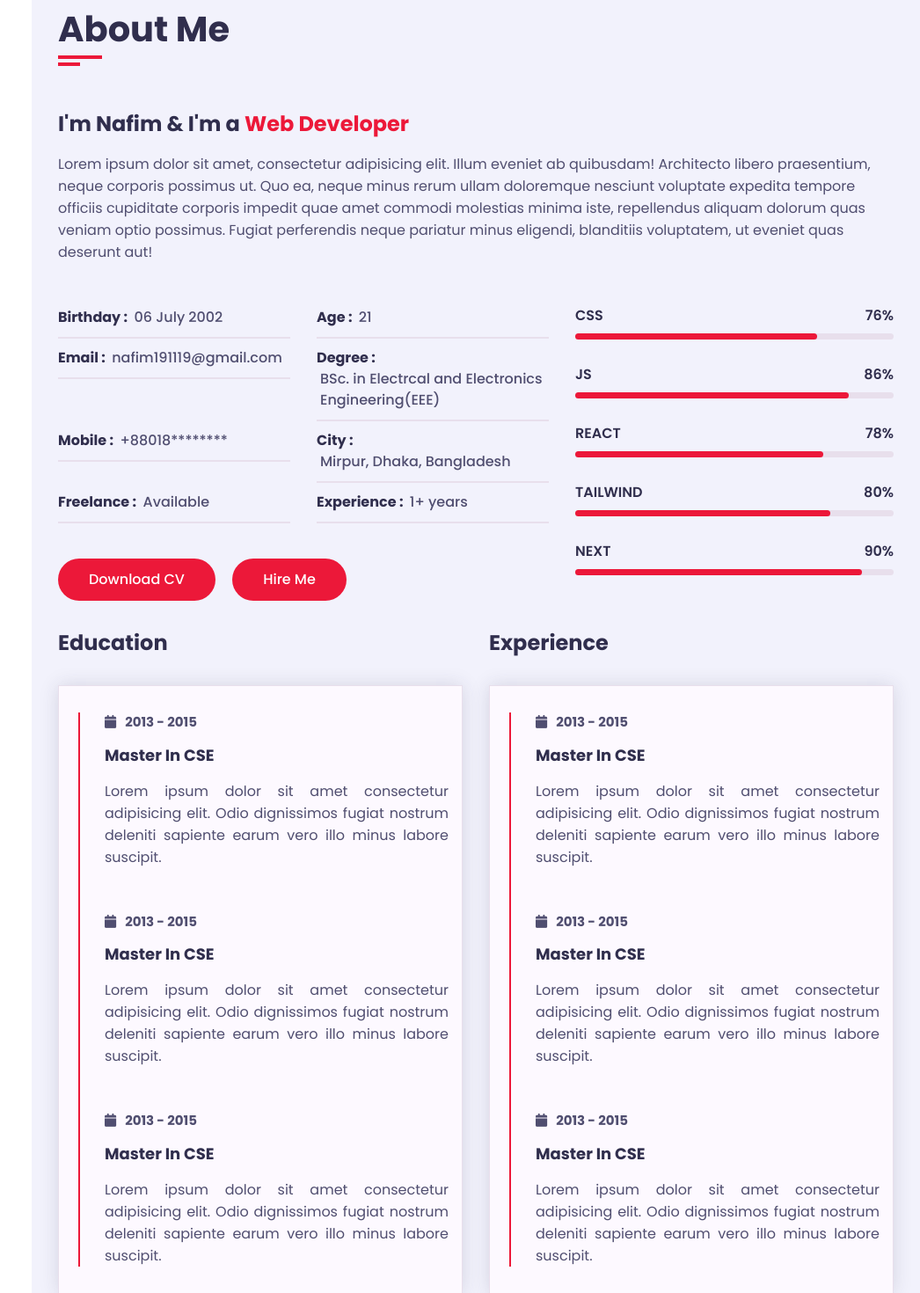
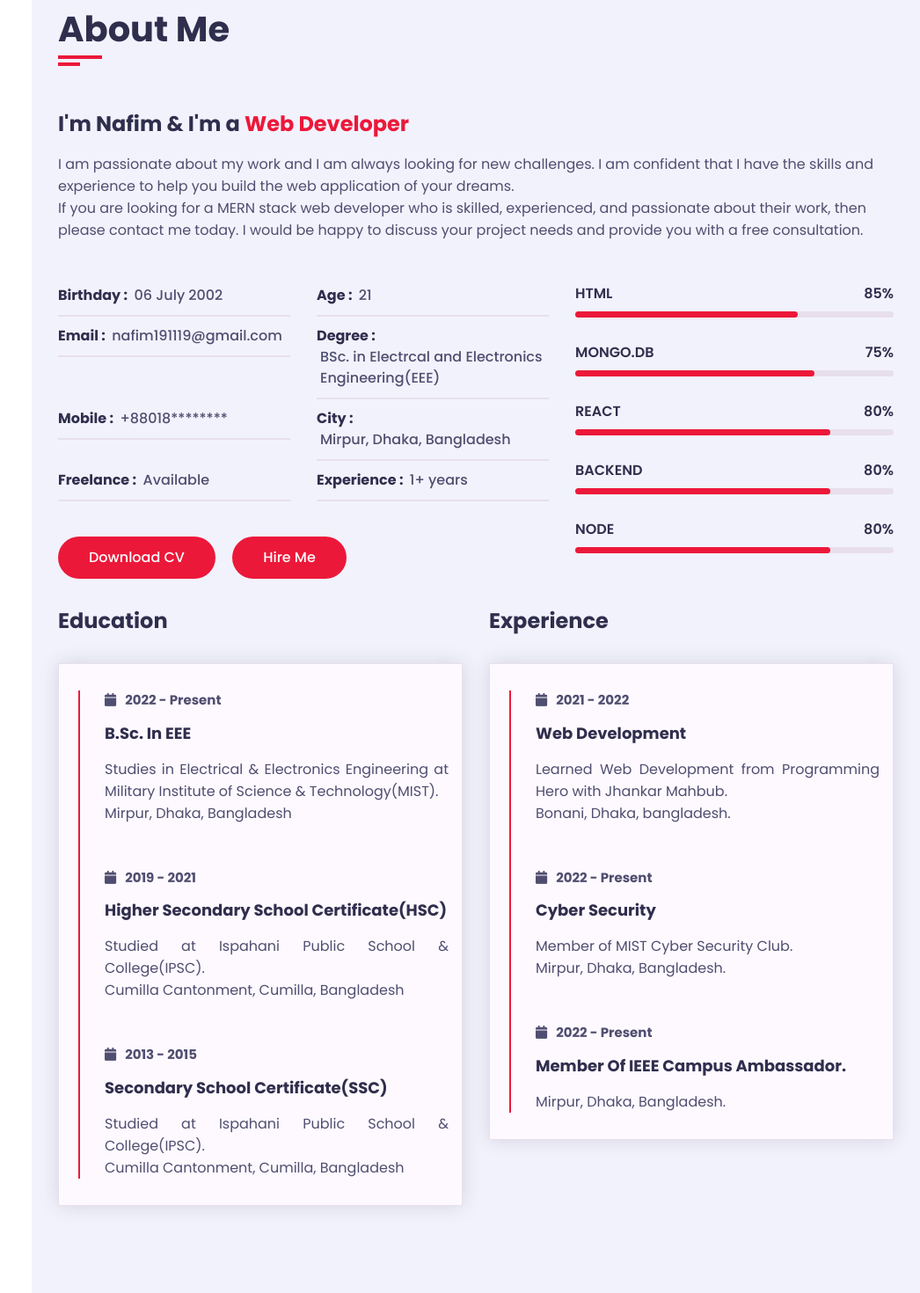
Before and after one commit to nafim191119/personal-portfolio-2, a plain HTML site: page index.html in a window 1280 px wide. Shown: the part 1017-2487 px from the top of the page at 88% size, without its empty margins (234-1280 px from the left). Drawn offline with nearby package versions, Linux system fonts and the light colour scheme.

Commit message:
portfolio updated

```diff
--- a/css/style.css
+++ b/css/style.css
@@ -543,6 +543,7 @@ h3.my-profession {
     margin-bottom: 30px;
     flex: 0 0 33.33%;
     max-width: 33.33%;
+
 }
 
 .service .service-item .service-item-inner {
@@ -754,18 +755,24 @@ h3.my-profession {
 
     .contact .contact-info-item,
     .portfolio .portfolio-item,
-    .service .service-item {
-        flex: 0 0 50%;
-        max-width: 50%;
-    }
-
-    .home .home-info {
+    .service .service-item .service-item-inner{
         flex: 0 0 100%;
         max-width: 100%;
     }
 
+    .home .home-info {
+        margin-top: 30px;
+        flex: 0 0 100%;
+        max-width: 100%;
+        margin-bottom: 60px;
+    }
+
     .home .home-img {
-        display: none;
+        display: flex;
+        justify-content: center;
+        align-items: center;
+        margin: 0 auto;
+
     }
 }
 
@@ -781,6 +788,7 @@ h3.my-profession {
     .about .about-content .personal-info {
         flex: 0 0 100%;
         max-width: 100%;
+        padding: 0;
     }
 
 }
--- a/index.html
+++ b/index.html
@@ -48,10 +48,16 @@
                         <div class="home-info padd-15">
                             <h3 class="hello">Hello, My name is <span class="name">Nafim Islam</span></h3>
                             <h3 class="my-profession">I'm a <span class="typing">Web Developer</span></h3>
-                            <p>Lorem ipsum dolor sit amet consectetur adipisicing elit. Nisi, expedita incidunt corrupti
-                                beatae reprehenderit minima omnis nobis tenetur? Similique accusantium aspernatur rerum
-                                eum, assumenda totam!...</p>
-                            <a href="#contact" class="btn hire-me">Hire me</a>
+                            <p>I am a MERN stack web developer with over 1 year of experience. I have a passion for
+                                building and maintaining complex web applications using the latest technologies.<br>
+                                I have worked on a large-scale e-commerce website, a
+                                social media platform, and a custom CRM system.</p>
+                            <div class="row">
+                                <div class="buttons padd-15">
+                                    <a href="#" class="btn">Download CV</a>
+                                </div>
+                                <a href="#contact" class="btn hire-me">Hire Me</a>
+                            </div>
                         </div>
                         <div class="home-img padd-15">
                             <img src="images/hero1.jpg" alt="">
@@ -73,12 +79,16 @@
                             <div class="row">
                                 <div class="about-text padd-15">
                                     <h3>I'm Nafim & I'm a <span>Web Developer</span></h3>
-                                    <p>Lorem ipsum dolor sit amet, consectetur adipisicing elit. Illum eveniet ab
-                                        quibusdam! Architecto libero praesentium, neque corporis possimus ut. Quo ea,
-                                        neque minus rerum ullam doloremque nesciunt voluptate expedita tempore officiis
-                                        cupiditate corporis impedit quae amet commodi molestias minima iste, repellendus
-                                        aliquam dolorum quas veniam optio possimus. Fugiat perferendis neque pariatur
-                                        minus eligendi, blanditiis voluptatem, ut eveniet quas deserunt aut!</p>
+                                    <p>I am passionate about my work and I am always looking for new challenges. I am
+                                        confident
+                                        that I have the skills and experience to help you build the web application of
+                                        your
+                                        dreams. <br>
+                                        If you are looking for a MERN stack web developer who is skilled, experienced,
+                                        and
+                                        passionate about their work, then please contact me today. I would be happy to
+                                        discuss
+                                        your project needs and provide you with a free consultation.</p>
                                 </div>
                             </div>
                             <div class="row">
@@ -120,38 +130,38 @@
                                 <div class="skills padd-15">
                                     <div class="row">
                                         <div class="skill-item padd-15">
-                                            <h5>CSS</h5>
+                                            <h5>HTML</h5>
                                             <div class="progress">
-                                                <div class="progress-in" style="width: 76%"></div>
-                                                <div class="skill-percent">76%</div>
+                                                <div class="progress-in" style="width: 70%"></div>
+                                                <div class="skill-percent">85%</div>
                                             </div>
                                         </div>
                                         <div class="skill-item padd-15">
-                                            <h5>JS</h5>
+                                            <h5>MONGO.DB</h5>
                                             <div class="progress">
-                                                <div class="progress-in" style="width: 86%"></div>
-                                                <div class="skill-percent">86%</div>
+                                                <div class="progress-in" style="width: 75%"></div>
+                                                <div class="skill-percent">75%</div>
                                             </div>
                                         </div>
                                         <div class="skill-item padd-15">
                                             <h5>REACT</h5>
-                                            <div class="progress">
-                                                <div class="progress-in" style="width: 78%"></div>
-                                                <div class="skill-percent">78%</div>
-                                            </div>
-                                        </div>
-                                        <div class="skill-item padd-15">
-                                            <h5>TAILWIND</h5>
                                             <div class="progress">
                                                 <div class="progress-in" style="width: 80%"></div>
                                                 <div class="skill-percent">80%</div>
                                             </div>
                                         </div>
                                         <div class="skill-item padd-15">
-                                            <h5>NEXT</h5>
+                                            <h5>BACKEND</h5>
                                             <div class="progress">
-                                                <div class="progress-in" style="width: 90%"></div>
-                                                <div class="skill-percent">90%</div>
+                                                <div class="progress-in" style="width: 80%"></div>
+                                                <div class="skill-percent">80%</div>
+                                            </div>
+                                        </div>
+                                        <div class="skill-item padd-15">
+                                            <h5>NODE</h5>
+                                            <div class="progress">
+                                                <div class="progress-in" style="width: 80%"></div>
+                                                <div class="skill-percent">80%</div>
                                             </div>
                                         </div>
                                     </div>
@@ -167,12 +177,22 @@
                                                 <div class="timeline-item">
                                                     <div class="circle-dot">
                                                         <h3 class="timeline-date">
-                                                            <i class="fa fa-calendar"></i>2013 - 2015
+                                                            <i class="fa fa-calendar"></i>2022 - Present
                                                         </h3>
-                                                        <h4 class="timeline-title">Master in CSE</h4>
-                                                        <p class="timeline-text">Lorem ipsum dolor sit amet consectetur
-                                                            adipisicing elit. Odio dignissimos fugiat nostrum deleniti
-                                                            sapiente earum vero illo minus labore suscipit.</p>
+                                                        <h4 class="timeline-title">B.Sc. in EEE</h4>
+                                                        <p class="timeline-text">Studies in Electrical & Electronics Engineering at Military Institute of Science & Technology(MIST).</p>
+                                                        <p class="timeline-text">Mirpur, Dhaka, Bangladesh</p>
+                                                    </div>
+                                                </div>
+                                                <!-- Timeline -->
+                                                <div class="timeline-item">
+                                                    <div class="circle-dot">
+                                                        <h3 class="timeline-date">
+                                                            <i class="fa fa-calendar"></i>2019 - 2021
+                                                        </h3>
+                                                        <h4 class="timeline-title">Higher Secondary School Certificate(HSC)</h4>
+                                                        <p class="timeline-text">Studied at Ispahani Public School & College(IPSC).</p>
+                                                        <p class="timeline-text">Cumilla Cantonment, Cumilla, Bangladesh</p>
                                                     </div>
                                                 </div>
                                                 <!-- Timeline -->
@@ -181,22 +201,9 @@
                                                         <h3 class="timeline-date">
                                                             <i class="fa fa-calendar"></i>2013 - 2015
                                                         </h3>
-                                                        <h4 class="timeline-title">Master in CSE</h4>
-                                                        <p class="timeline-text">Lorem ipsum dolor sit amet consectetur
-                                                            adipisicing elit. Odio dignissimos fugiat nostrum deleniti
-                                                            sapiente earum vero illo minus labore suscipit.</p>
-                                                    </div>
-                                                </div>
-                                                <!-- Timeline -->
-                                                <div class="timeline-item">
-                                                    <div class="circle-dot">
-                                                        <h3 class="timeline-date">
-                                                            <i class="fa fa-calendar"></i>2013 - 2015
-                                                        </h3>
-                                                        <h4 class="timeline-title">Master in CSE</h4>
-                                                        <p class="timeline-text">Lorem ipsum dolor sit amet consectetur
-                                                            adipisicing elit. Odio dignissimos fugiat nostrum deleniti
-                                                            sapiente earum vero illo minus labore suscipit.</p>
+                                                        <h4 class="timeline-title">Secondary School Certificate(SSC)</h4>
+                                                        <p class="timeline-text">Studied at Ispahani Public School & College(IPSC).</p>
+                                                        <p class="timeline-text">Cumilla Cantonment, Cumilla, Bangladesh</p>
                                                     </div>
                                                 </div>
                                             </div>
@@ -212,36 +219,33 @@
                                                 <div class="timeline-item">
                                                     <div class="circle-dot">
                                                         <h3 class="timeline-date">
-                                                            <i class="fa fa-calendar"></i>2013 - 2015
+                                                            <i class="fa fa-calendar"></i>2021 - 2022
                                                         </h3>
-                                                        <h4 class="timeline-title">Master in CSE</h4>
-                                                        <p class="timeline-text">Lorem ipsum dolor sit amet consectetur
-                                                            adipisicing elit. Odio dignissimos fugiat nostrum deleniti
-                                                            sapiente earum vero illo minus labore suscipit.</p>
+                                                        <h4 class="timeline-title">Web Development</h4>
+                                                        <p class="timeline-text">Learned Web Development from Programming Hero with Jhankar Mahbub.</p>
+                                                        <p class="timeline-text">Bonani, Dhaka, bangladesh.</p>
+
                                                     </div>
                                                 </div>
                                                 <!-- Timeline -->
                                                 <div class="timeline-item">
                                                     <div class="circle-dot">
                                                         <h3 class="timeline-date">
-                                                            <i class="fa fa-calendar"></i>2013 - 2015
+                                                            <i class="fa fa-calendar"></i>2022 - Present
                                                         </h3>
-                                                        <h4 class="timeline-title">Master in CSE</h4>
-                                                        <p class="timeline-text">Lorem ipsum dolor sit amet consectetur
-                                                            adipisicing elit. Odio dignissimos fugiat nostrum deleniti
-                                                            sapiente earum vero illo minus labore suscipit.</p>
+                                                        <h4 class="timeline-title">Cyber Security</h4>
+                                                        <p class="timeline-text">Member of MIST Cyber Security Club.</p>
+                                                        <p class="timeline-text">Mirpur, Dhaka, Bangladesh.</p>
                                                     </div>
                                                 </div>
                                                 <!-- Timeline -->
                                                 <div class="timeline-item">
                                                     <div class="circle-dot">
                                                         <h3 class="timeline-date">
-                                                            <i class="fa fa-calendar"></i>2013 - 2015
+                                                            <i class="fa fa-calendar"></i>2022 - Present
                                                         </h3>
-                                                        <h4 class="timeline-title">Master in CSE</h4>
-                                                        <p class="timeline-text">Lorem ipsum dolor sit amet consectetur
-                                                            adipisicing elit. Odio dignissimos fugiat nostrum deleniti
-                                                            sapiente earum vero illo minus labore suscipit.</p>
+                                                        <h4 class="timeline-title">Member of IEEE Campus Ambassador.</h4>
+                                                        <p class="timeline-text">Mirpur, Dhaka, Bangladesh.</p>
                                                     </div>
                                                 </div>
                                             </div>
@@ -269,7 +273,7 @@
                                 <div class="icon">
                                     <i class="fa fa-mobile-alt"></i>
                                 </div>
-                                <h4>Web Design</h4>
+                                <h4>Debugging</h4>
                                 <p>Lorem ipsum dolor sit amet, consectetur adipisicing elit. Corporis voluptatem
                                     distinctio assumenda libero suscipit dolorem.</p>
                             </div>
@@ -281,7 +285,7 @@
                                 <div class="icon">
                                     <i class="fa fa-laptop-code"></i>
                                 </div>
-                                <h4>Web Design</h4>
+                                <h4>Web Development</h4>
                                 <p>Lorem ipsum dolor sit amet, consectetur adipisicing elit. Corporis voluptatem
                                     distinctio assumenda libero suscipit dolorem.</p>
                             </div>
@@ -293,7 +297,7 @@
                                 <div class="icon">
                                     <i class="fa fa-palette"></i>
                                 </div>
-                                <h4>Web Design</h4>
+                                <h4>UX/UI Designer</h4>
                                 <p>Lorem ipsum dolor sit amet, consectetur adipisicing elit. Corporis voluptatem
                                     distinctio assumenda libero suscipit dolorem.</p>
                             </div>
@@ -305,7 +309,7 @@
                                 <div class="icon">
                                     <i class="fa fa-code"></i>
                                 </div>
-                                <h4>Web Design</h4>
+                                <h4>MERN Developer</h4>
                                 <p>Lorem ipsum dolor sit amet, consectetur adipisicing elit. Corporis voluptatem
                                     distinctio assumenda libero suscipit dolorem.</p>
                             </div>
@@ -317,7 +321,7 @@
                                 <div class="icon">
                                     <i class="fa fa-search"></i>
                                 </div>
-                                <h4>Web Design</h4>
+                                <h4>Secure Website</h4>
                                 <p>Lorem ipsum dolor sit amet, consectetur adipisicing elit. Corporis voluptatem
                                     distinctio assumenda libero suscipit dolorem.</p>
                             </div>
@@ -329,7 +333,7 @@
                                 <div class="icon">
                                     <i class="fa fa-bullhorn"></i>
                                 </div>
-                                <h4>Web Design</h4>
+                                <h4>Responsive Website</h4>
                                 <p>Lorem ipsum dolor sit amet, consectetur adipisicing elit. Corporis voluptatem
                                     distinctio assumenda libero suscipit dolorem.</p>
                             </div>
@@ -478,7 +482,8 @@
                             <div class="row">
                                 <div class="form-item col-12 padd-15">
                                     <div class="form-group">
-                                        <textarea name="" class="form-control" id="" cols="30" rows="10" placeholder="Message"></textarea>
+                                        <textarea name="" class="form-control" id="" cols="30" rows="10"
+                                            placeholder="Message"></textarea>
                                     </div>
                                 </div>
                             </div>
@@ -519,7 +524,9 @@
 
 
     <!-- JS file -->
-    <script src="https://cdnjs.cloudflare.com/ajax/libs/typed.js/2.0.16/typed.umd.js" integrity="sha512-+2pW8xXU/rNr7VS+H62aqapfRpqFwnSQh9ap6THjsm41AxgA0MhFRtfrABS+Lx2KHJn82UOrnBKhjZOXpom2LQ==" crossorigin="anonymous" referrerpolicy="no-referrer"></script>
+    <script src="https://cdnjs.cloudflare.com/ajax/libs/typed.js/2.0.16/typed.umd.js"
+        integrity="sha512-+2pW8xXU/rNr7VS+H62aqapfRpqFwnSQh9ap6THjsm41AxgA0MhFRtfrABS+Lx2KHJn82UOrnBKhjZOXpom2LQ=="
+        crossorigin="anonymous" referrerpolicy="no-referrer"></script>
     <script src="js/script.js"></script>
     <script src="js/style-switcher.js"></script>
 </body>
```
